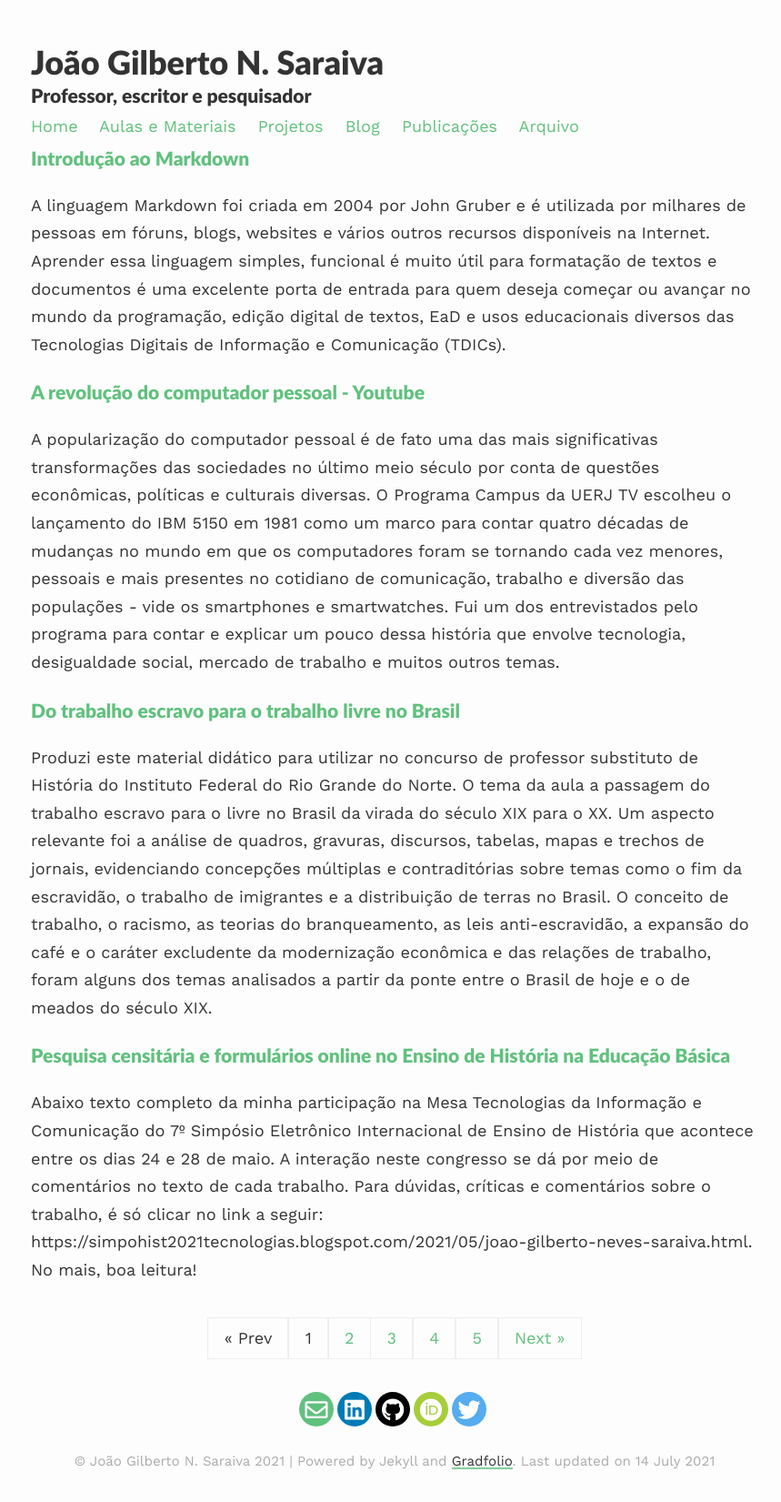
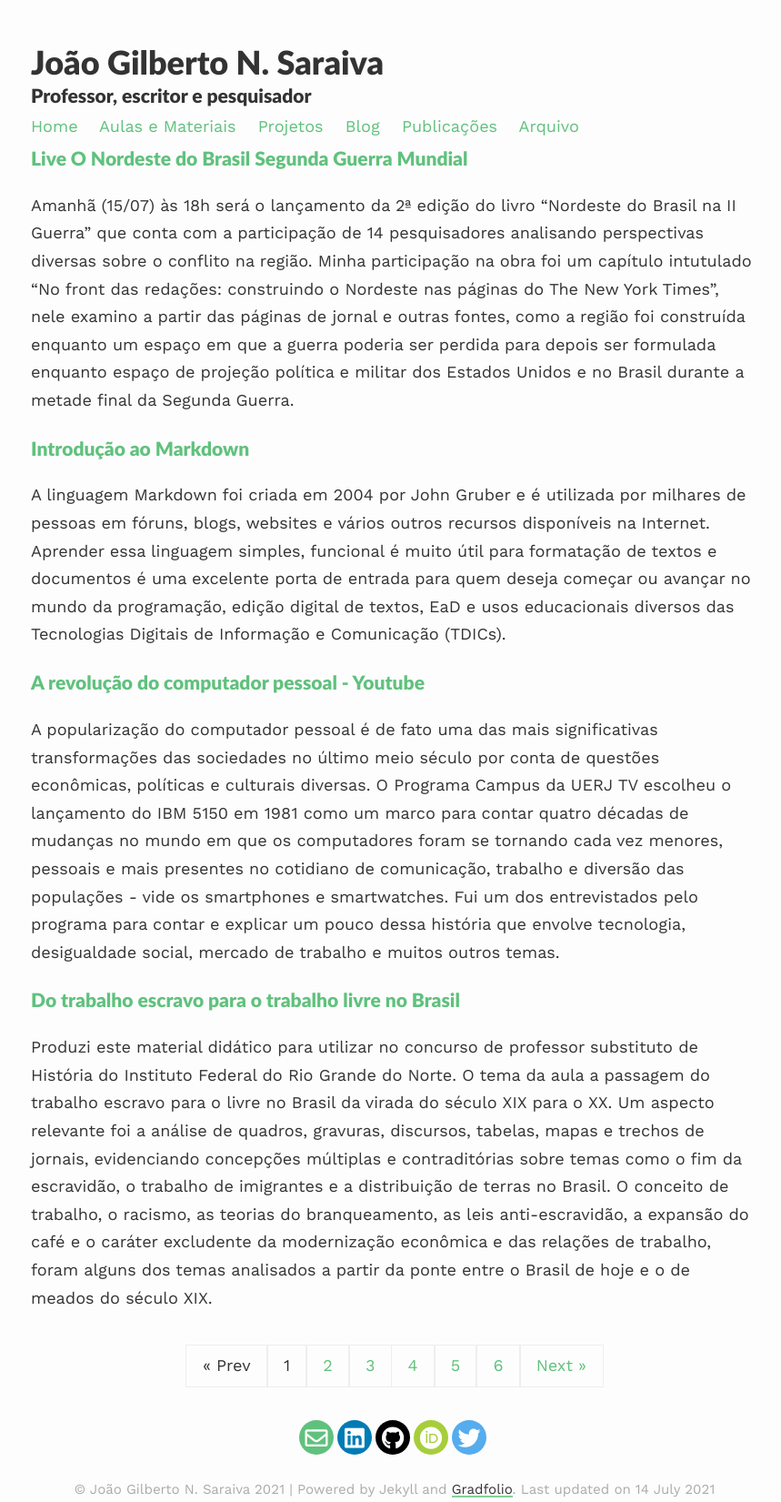
Before and after one commit to 0jonjo/0jonjo.github.io, a Jekyll site: the page built from blog/index.html, in a window 1280 px wide. Shown: the whole page at 91% size, without its empty margins (206-1065 px from the left). Built offline with Jekyll 4.4.1, drawn with Linux system fonts in a browser that asks for light colours; nearby versions of some CDN libraries; the list of posts is cut into pages by our own code; before the commit the page ends 1621 px from its top, so only the background shows below that.

Commit message:
post live and update materiais

```diff
--- /dev/null
+++ b/_posts/2021-07-14-segundaguerralivro.md
@@ -0,0 +1,15 @@
+---
+layout: post
+title: "Live O Nordeste do Brasil Segunda Guerra Mundial"
+description: Participação em live de lançamento do livro
+tags: historia memoria rn brasil history natal nordeste educacao guerra IIguerra segundaguerra
+categories: misc
+youtubeId: YLuiqfTKqE
+image: https://user-images.githubusercontent.com/64807181/117351752-73ffeb80-ae84-11eb-9f14-ce85f7947039.png
+---
+
+Amanhã (15/07) às 18h será o lançamento da 2ª edição do livro "Nordeste do Brasil na II Guerra" que conta com a participação de 14 pesquisadores analisando perspectivas diversas sobre o conflito na região. Minha participação na obra foi um capítulo intutulado “No front das redações: construindo o Nordeste nas páginas do The New York Times”, nele examino a partir das páginas de jornal e outras fontes, como a região foi construída enquanto um espaço em que a guerra poderia ser perdida para depois ser formulada enquanto espaço de projeção política e militar dos Estados Unidos e no Brasil durante a metade final da Segunda Guerra.
+
+A live terá participação de diversos autores e mediação do Professor Dr. Henrique Alonso Pereira (UFRN), professor e pesquisador da história das relações interamericanas no século XX.
+
+{% include youtubePlayer.html id=page.youtubeId %}
--- a/materiais.md
+++ b/materiais.md
@@ -12,8 +12,10 @@ published: true
 
 **Oficinas, Cursos e Lives**
 
+Lançamento do livro "O Nordeste Brasileiro na Segund Guerra"
+- [Youtube - Live de lançamento da 2ª edição](https://www.youtube.com/watch?v=-YLuiqfTKqE)
+
 Programa Campus - UERJ TV
-
 - [Youtube - A revolução do computador pessoal](https://www.youtube.com/watch?v=Eys_D0tslzU)
 
 XI Seminário Didática e Ensino de História (UFRN)
```
